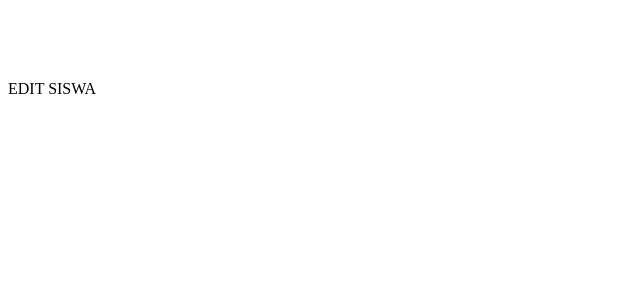
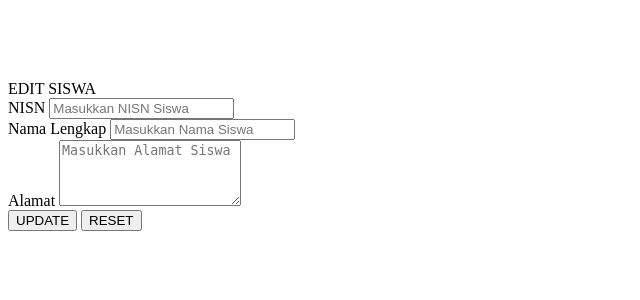
Before and after one commit to robbytrujillo/crud-ci-bootstrap, a CodeIgniter app: the page made by application/views/edit_siswa.php in a window 1280 px wide. Before the commit the part shown is almost empty. Shown: the top 300 px of the page, without its empty margins (0-640 px from the left). Run offline with CodeIgniter, Linux system fonts and the light colour scheme; data that the repository does not hold is empty.

Commit message:
CI bootstrap | edit & update DB

```diff
--- a/application/controllers/Siswa.php
+++ b/application/controllers/Siswa.php
@@ -73,7 +73,7 @@ class Siswa extends CI_Controller {
         $data = array(
             'nisn' => $nisn,
             'nama_lengkap' => $nama_lengkap,
-            'alamat' => $alamat;
+            'alamat' => $alamat,
         );
 
         // update via model
--- a/application/views/edit_siswa.php
+++ b/application/views/edit_siswa.php
@@ -15,10 +15,30 @@
                 EDIT SISWA
           </div>
         <div class="card-body">
-
+            <form action="<?php echo base_url() ?>index.php/siswa/update" method="POST">
+            <div class="form-group">
+                <label>NISN</label>
+                <input type="text" name="nisn" value="<?php echo $data_siswa->nisn ?>" placeholder="Masukkan NISN Siswa"class="form-control">
+                <input type="hidden" name="id_siswa" value="<?php echo $data_siswa->id_siswa ?>">
+            </div>
+            <div class="form-group">
+                <label>Nama Lengkap</label>
+                <input type="text" name="nama_lengkap" value="<?php echo $data_siswa->nama_lengkap ?>" placeholder="Masukkan Nama Siswa"class="form-control">
+                <input type="hidden" name="id_siswa" value="<?php echo $data_siswa->id_siswa ?>">
+            </div>
+            <div class="form-group">
+                <label>Alamat</label>
+                <textarea class="form-control" name="alamat"placeholder="Masukkan Alamat Siswa" rows="4"><?php echo $data_siswa->alamat ?></textarea>
+            </div>
+            <button type="submit" class="btn btn-success">UPDATE</button>
+            <button type="submit" class="btn btn-warning">RESET</button>
+        </form>
         </div>
-
+        </div>
+    </div>
+    </div>
 </div>
-
+<script src="https://code.jquery.com/jquery-3.4.1.slim.min.js"></script>
+    <script src="https://stackpath.bootstrapcdn.com/bootstrap/4.4.1/js/bootstrap.min.js"></script>
 </body>
 </html>
```
